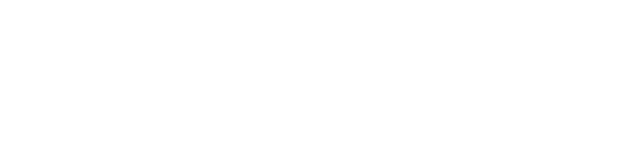
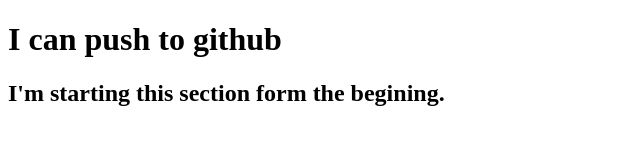
Before and after one commit to Mahin-12/new-repo, a plain HTML site: page index.html in a window 1280 px wide. Shown: the whole page, without its empty margins (0-640 px from the left). Drawn offline with Linux system fonts and the light colour scheme.

Commit message:
add header

```diff
--- a/index.html
+++ b/index.html
@@ -6,6 +6,7 @@
     <title>My first git hub repo</title>
 </head>
 <body>
-
+    <h1>I can push to github</h1>
+    <h2>I'm starting this section form the begining.</h2>
 </body>
 </html>
```
